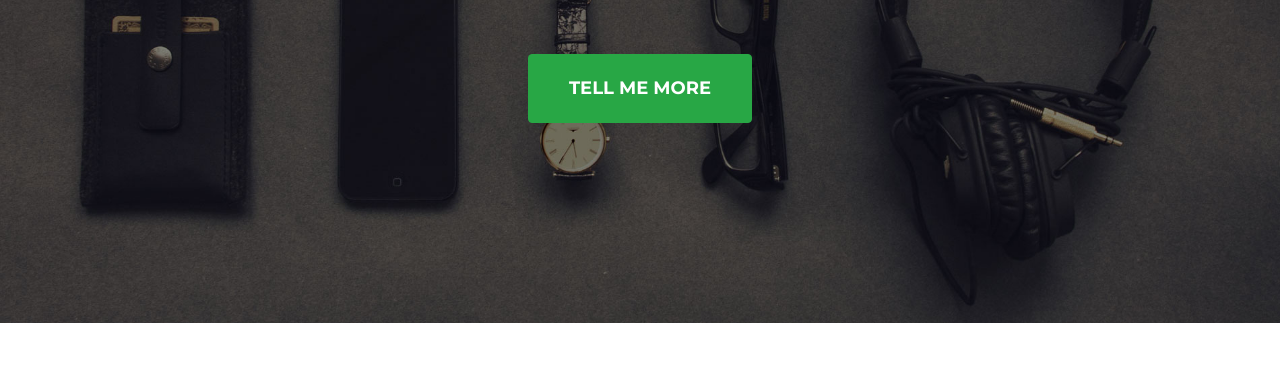
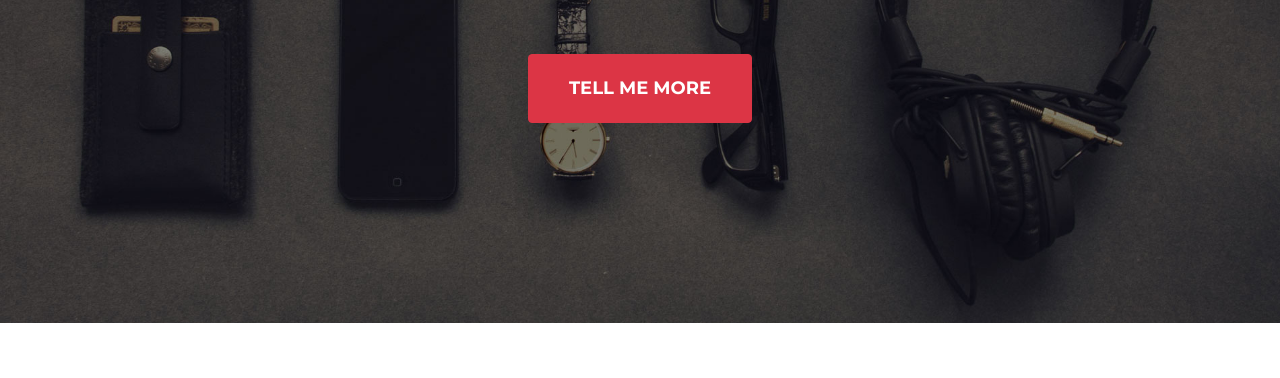
Before and after one commit to jokomimax/train2, a plain HTML site: page index.html in a window 1280 px wide. Shown: the part 422-800 px from the top of the page. Drawn offline with nearby package versions, Linux system fonts and the light colour scheme; a web font is replaced by a local one.

Commit message:
Change button color

```diff
--- a/index.html
+++ b/index.html
@@ -41,7 +41,7 @@
             <div class="container">
                 <div class="masthead-subheading">Welcome To Our Channel!</div>
                 <div class="masthead-heading text-uppercase">It's Great To Meet You</div>
-                <a class="btn btn-success btn-xl text-uppercase js-scroll-trigger" href="#services">Tell Me More</a>
+                <a class="btn btn-danger btn-xl text-uppercase js-scroll-trigger" href="#services">Tell Me More</a>
             </div>
         </header>
         <!-- Services-->
```
